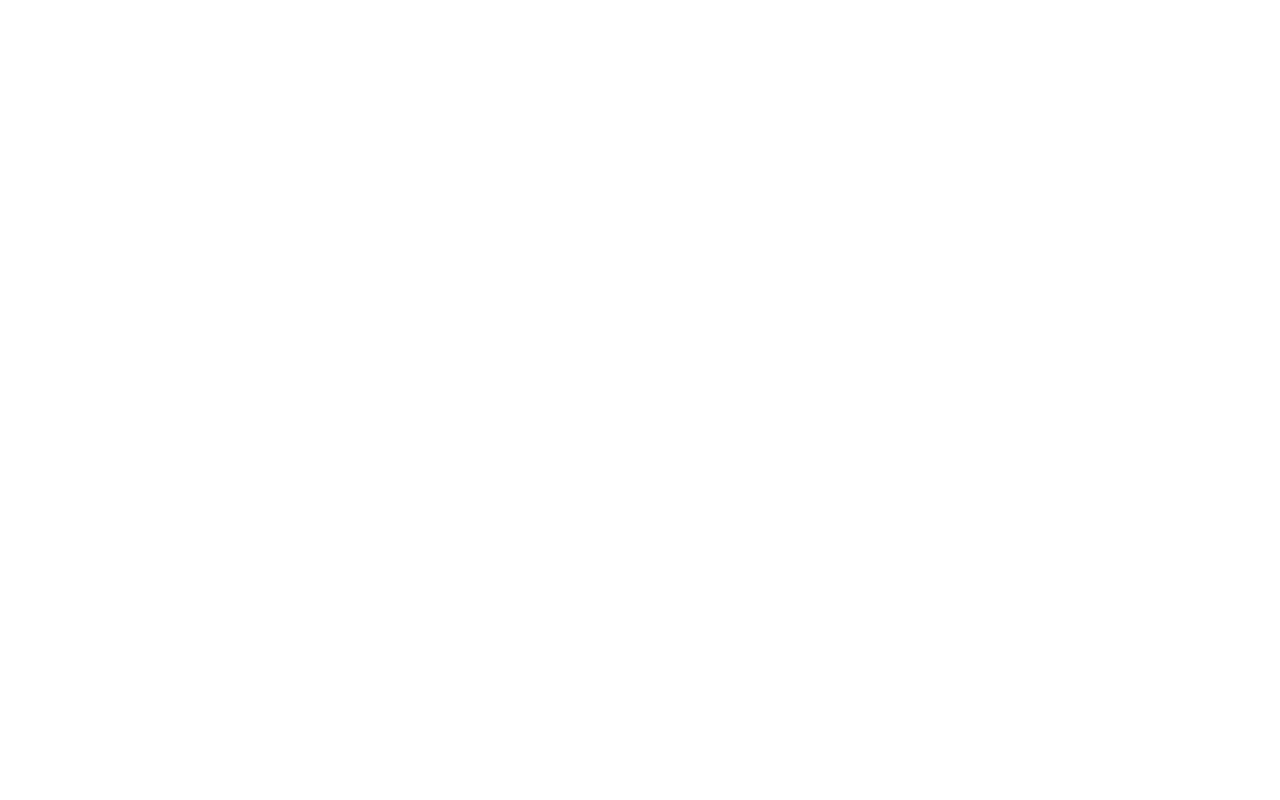
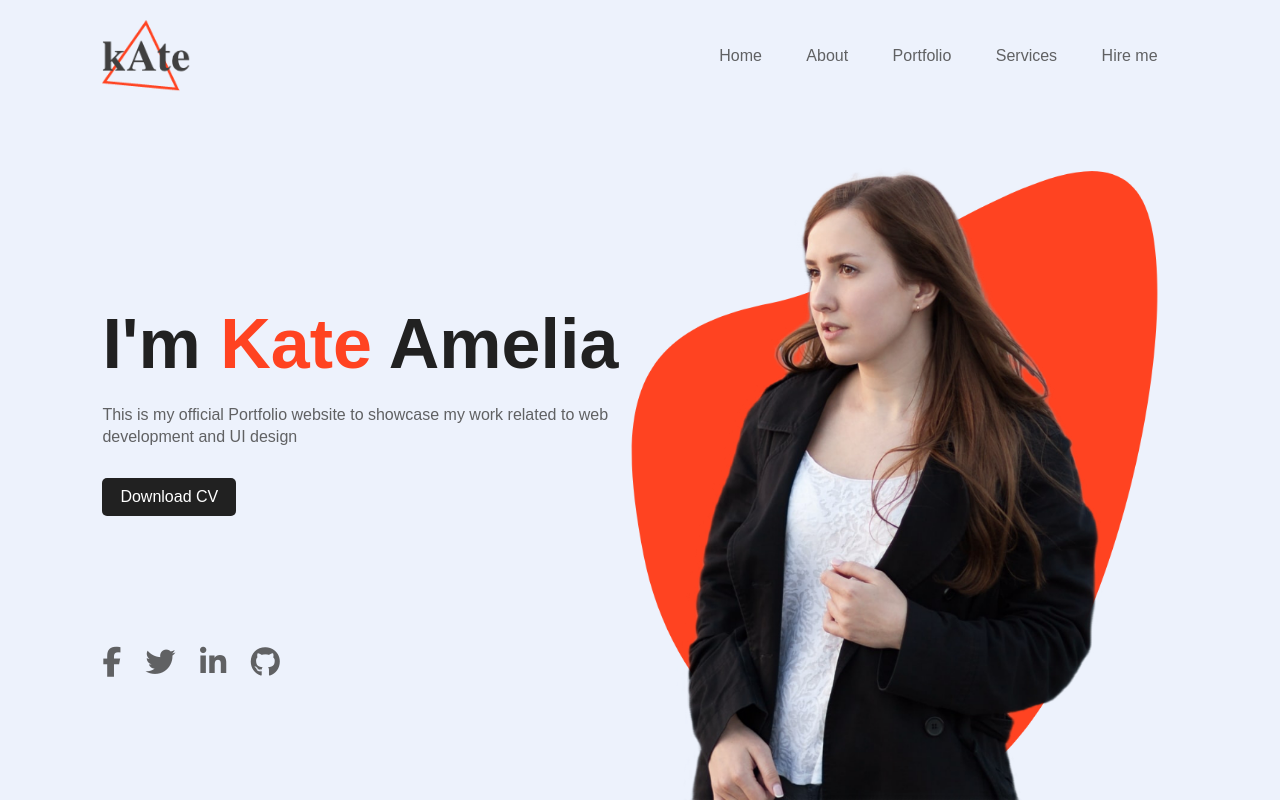
Before and after one commit to Uche-Onuh/dark-theme, a plain HTML site: page index.html in a window 1280 px wide. Drawn offline with Linux system fonts and the light colour scheme.

Commit message:
New commit

```diff
--- a/index.html
+++ b/index.html
@@ -6,8 +6,43 @@
     <meta name="viewport" content="width=device-width, initial-scale=1.0">
     <link rel="stylesheet" href="style.css">
     <title>Document</title>
+    <script src="https://kit.fontawesome.com/d0e456b34a.js"></script>
 </head>
 <body>
+    <div class="hero">
+        <nav>
+            <img src="images/logo.png" alt="" class="logo">
+
+            <ul>
+                <li><a href="#">Home</a></li>
+                <li><a href="#">About</a></li>
+                <li><a href="#">Portfolio</a></li>
+                <li><a href="#">Services</a></li>
+                <li><a href="#">Hire me</a></li>
+            </ul>
+        </nav>
+
+        <div class="info">
+            <h1>I'm <span>Kate</span>  Amelia</h1>
+            <p>
+                This is my official Portfolio website to showcase my work related to web <br>
+                development and UI design
+            </p>
+            <a href="#">Download CV</a>
+        </div>
+
+        <div class="img-box">
+            <img src="images/pattern.png" alt="" class="back-img">
+            <img src="images/girl.png" alt="" class="main-img">
+        </div>
+
+        <div class="social-links">
+            <a href=""><i class="fa fa-facebook"></i></a>
+            <a href=""><i class="fa fa-twitter"></i></a>
+            <a href=""><i class="fa fa-linkedin"></i></a>
+            <a href=""><i class="fa fa-github"></i></a>
+        </div>
+    </div>
 
 </body>
 </html>
--- a/style.css
+++ b/style.css
@@ -2,3 +2,119 @@
     margin: 0;
     padding: 0;
 }
+
+.hero{
+    height: 100vh;
+    width: 100%;
+    background: #edf2fc;
+    font-family: sans-serif;
+    position: relative;
+}
+
+nav{
+    width: 84%;
+    margin: auto;
+    padding: 20px 0;
+    display: flex;
+    flex-wrap: wrap;
+    justify-content: space-between;
+    align-items: center;
+}
+
+.logo{
+    width: 100px;
+    cursor: pointer;
+}
+
+nav ul li{
+    display: inline-block;
+    list-style: none;
+    margin: 10px 20px;
+    transition: 0.5s;
+}
+
+nav ul li a{
+    text-decoration: none;
+    color: #606163;
+}
+
+nav ul li a:hover, nav ul li:hover{
+    color: #ff4321;
+    transform: translateY(-7px);
+}
+
+.info{
+    margin-left: 8%;
+    margin-top: 15%;
+}
+
+.info h1{
+    font-size: 70px;
+    color: #212121;
+    margin-bottom: 20px;
+}
+
+.info h1 span{
+    color: #ff4321;
+}
+
+.info p{
+    color: #606163;
+    line-height: 22px;
+}
+
+.info a{
+    background: #212121;
+    padding: 10px 18px;
+    text-decoration: none;
+    color: #fff;
+    display: inline-block;
+    margin: 30px 0;
+    border-radius: 5px;
+}
+
+.img-box{
+    width: 45%;
+    height: 80%;
+    position: absolute;
+    bottom: 0;
+    right: 100px;
+}
+
+.img-box img{
+    height: 100%;
+    position: absolute;
+    left: 50%;
+    bottom: 0;
+    transform: translateX(-50%);
+    transition: all 0.5s;
+}
+
+.img-box:hover .back-img{
+    bottom: 40px;
+}
+
+.img-box:hover .main-img{
+    left: 54%;
+}
+
+.social-links{
+    margin-left: 8%;
+    margin-top: 100px;
+}
+
+.social-links a{
+    font-size: 30px;
+    color: #606163;
+    margin-right: 20px;
+    transition: all 0.5s;
+}
+
+.social-links a .fa{
+    transition: all 0.5s;
+}
+
+.social-links a:hover, .social-links a .fa:hover{
+    color: #ff4321;
+    transform: translateY(-7px);
+}
```
